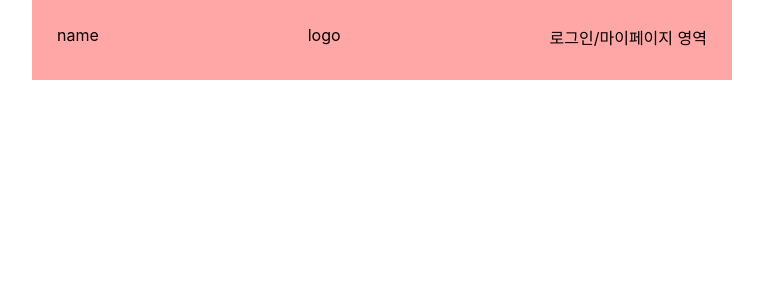
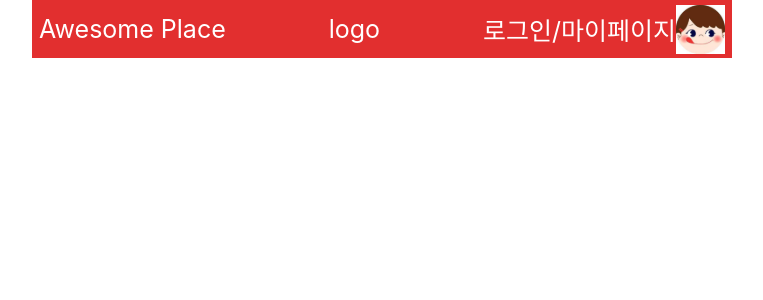
Before and after one commit to Capstone-Awesome-Place-Team/FrontEnd, a React (Create React App) app: page / in a window 1280 px wide. Shown: the top 300 px of the page, without its empty margins (258-1021 px from the left). Built offline with nearby package versions, Linux system fonts and the light colour scheme.

Commit message:
헤더 구조수정

```diff
--- a/src/components/Header.js
+++ b/src/components/Header.js
@@ -1,26 +1,33 @@
 import React from "react";
+import header_profile from '../static/image/header_profile.svg'
 
 const Header = (props) => {
   return (
-
     <div
       style={{
         display: "flex",
         position: "fixed",
-          height: "80px",
+        height: "58px",
         width: "100%",
-          background: "#FFA7A7",
+        background: "#E22F2F",
         top: "0px",
         left: "0px",
         justifyContent: "space-between",
-          zIndex:"5"
+        zIndex: "5",
+        color: "white",
+        fontSize: "25px",
+        alignItems:"center",
+        padding:"0px 7px",
+        boxSizing:"border-box"
       }}
     >
-        <div style={{ padding: "25px" }}>name</div>
-        <div style={{ padding: "25px" }}>logo</div>
-        <div style={{ padding: "25px" }}>로그인/마이페이지 영역</div>
+      <div>Awesome Place</div>
+      <div>logo</div>
+      <div style={{display:"flex", alignItems:"center"}}>
+      <div >로그인/마이페이지</div>
+      <img src={header_profile} alt="profile"></img>
       </div>
-
+    </div>
   );
 };
 
```
Also changed, not shown: src/static/image/header_profile.svg (added). Lines whose indentation alone changed are shown as unchanged.
